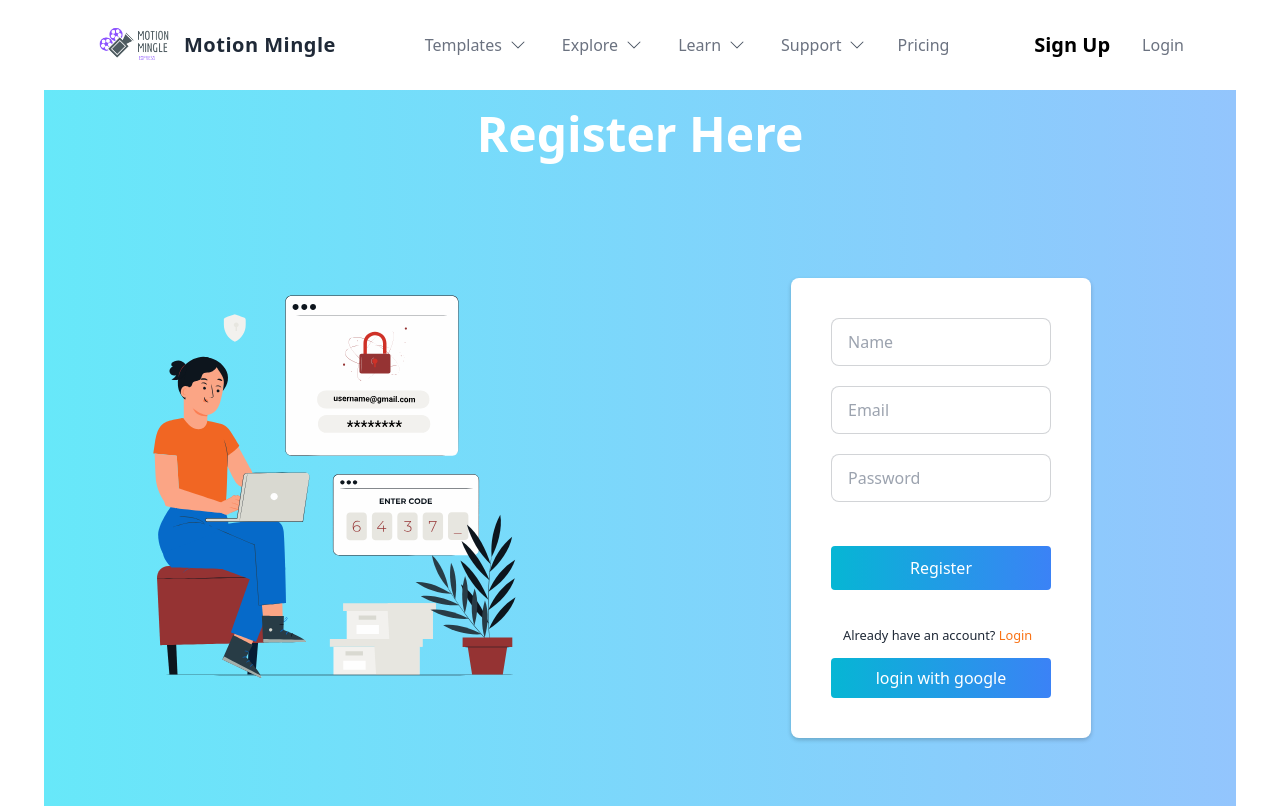
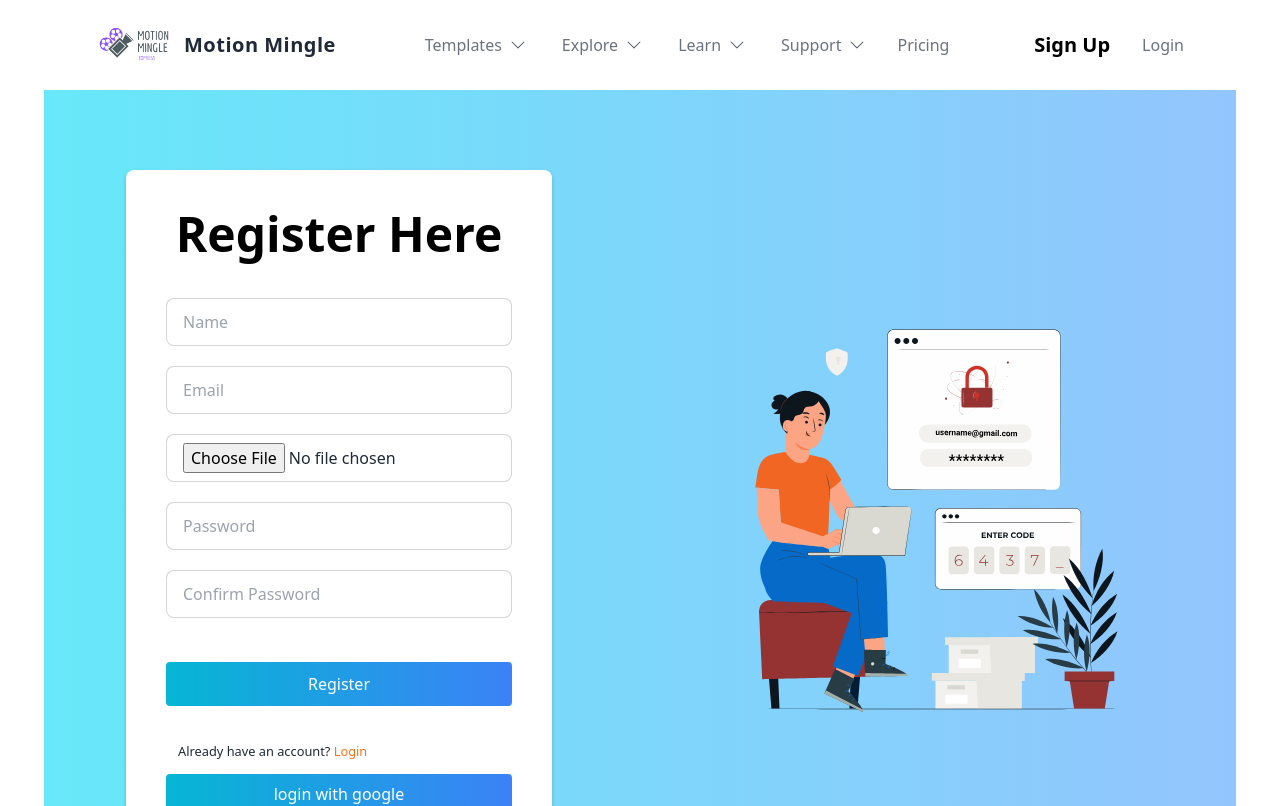
Before and after one commit to shanto001971/online-video-editing-platform, a React (Vite) app: page /register in a window 1280 px wide. Shown: the top 806 px of the page. Built offline with nearby package versions, Linux system fonts and the light colour scheme.

Commit message:
login and registration page design implemented

```diff
--- a/src/Components/Pages/Login/Login.css
+++ b/src/Components/Pages/Login/Login.css
@@ -3,8 +3,10 @@
     border-radius: 8px;
     box-shadow: 0 2px 4px rgba(0, 0, 0, 0.2);
     padding: 40px;
-    width: 300px;
+    /* width: 300px; */
+    /* min-width: 425px; */
 }
+
 
 h2 {
     text-align: center;
@@ -37,7 +39,3 @@ input[type="submit"] {
     cursor: pointer;
     transition: background-color 0.3s;
 }
-
-/* input[type="submit"]:hover {
-    background-color: #0056b3;
-} */
--- a/src/Components/Pages/Login/Login.jsx
+++ b/src/Components/Pages/Login/Login.jsx
@@ -16,16 +16,18 @@ const Login = () => {
       };
 
     return (
-        <div className=' bg-gradient-to-r from-cyan-300 to-blue-300 md:h-screen'>
-            <h2 className='text-3xl md:text-5xl text-white font-semibold py-5'>Login Here</h2>
-        <div className='grid grid-cols-1 md:grid-cols-2 gap-3 md:gap-5 py-20'>
+        <div className='bg-gradient-to-r from-cyan-300 to-blue-300 lg:h-[800px]'>
+
+<div className='grid grid-cols-1 lg:grid-cols-2 items-center gap-3 py-20 '>
 
    {/* left section */}
-            <div className='login-container mx-auto'>
+    <div className='login-container mx-auto w-full md:w-[407px]'>
+    <h2 className='text-3xl md:text-5xl text-black font-semibold pb-5'>Login Here </h2>
         <form >
         <div>
         <input type="email" name='email' placeholder="Email" className="w-full input input-bordered" />
         </div>
+
         <div>
         <input type="password" name='password' placeholder="Password" className="w-full input input-bordered" />
         </div>
--- a/src/Components/Pages/Register/Register.jsx
+++ b/src/Components/Pages/Register/Register.jsx
@@ -15,20 +15,15 @@ const Register = () => {
       };
 
     return (
-        <div className=' bg-gradient-to-r from-cyan-300 to-blue-300 md:h-screen'>
-        <h2 className='text-3xl md:text-5xl text-white font-semibold py-5'>Register Here</h2>
-    <div className='grid grid-cols-1 md:grid-cols-2 gap-3 py-20'>
+        <div className=' bg-gradient-to-r from-cyan-300 to-blue-300 '>
 
-        {/* left section */}
-        <div>
-        <Lottie options={defaultOptions}
-          height={400}
-          width={375}
-         />
-        </div>
+    <div className='grid grid-cols-1 lg:grid-cols-2 items-center gap-3 py-20'>
 
-       {/* right section */}
-        <div className='login-container mx-auto'>
+
+       {/* left section */}
+        <div className='login-container mx-auto w-75'>
+        <h2 className='text-3xl md:text-5xl text-black font-semibold pb-5'>Register Here</h2>
+
             <form >
             <div>
             <input type="text" name='name' placeholder="Name" className="w-full input input-bordered" />
@@ -37,7 +32,13 @@ const Register = () => {
             <input type="email" name='email' placeholder="Email" className="w-full input input-bordered" />
             </div>
             <div>
+            <input type="file" name='image' placeholder="Image Upload" className="w-full input input-bordered" />
+            </div>
+            <div>
             <input type="password" name='password' placeholder="Password" className="w-full input input-bordered" />
+            </div>
+            <div>
+            <input type="password" name='confirm-password' placeholder="Confirm Password" className="w-full input input-bordered" />
             </div>
             <div className="form-control mt-6">
             <input type="submit" className='w-full bg-gradient-to-r from-cyan-500 to-blue-500' value="Register" />
@@ -51,6 +52,14 @@ const Register = () => {
             </div>
         </div>
 
+         {/* right section */}
+         <div>
+        <Lottie options={defaultOptions}
+          height={400}
+          width={375}
+         />
+        </div>
+
 
     </div>
     </div>
```
Lines whose indentation alone changed are shown as unchanged.
